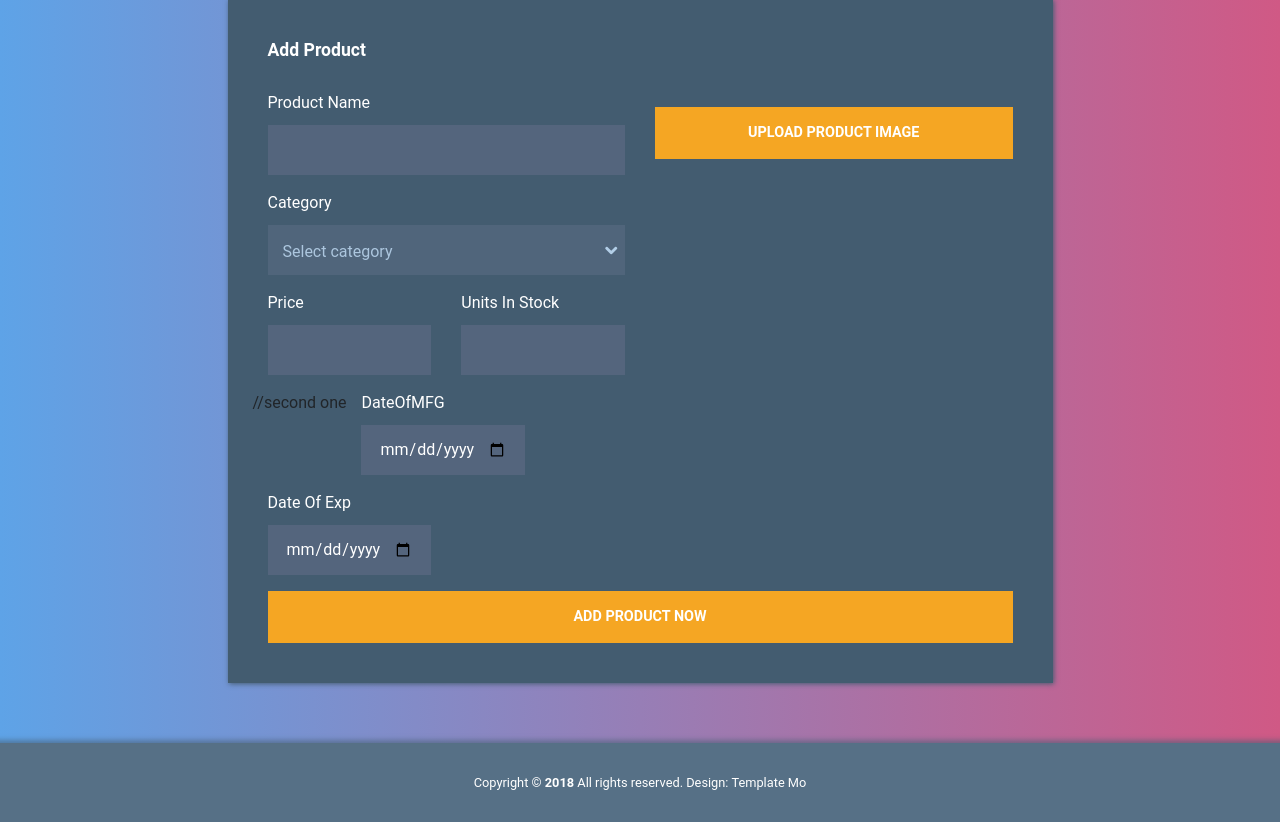
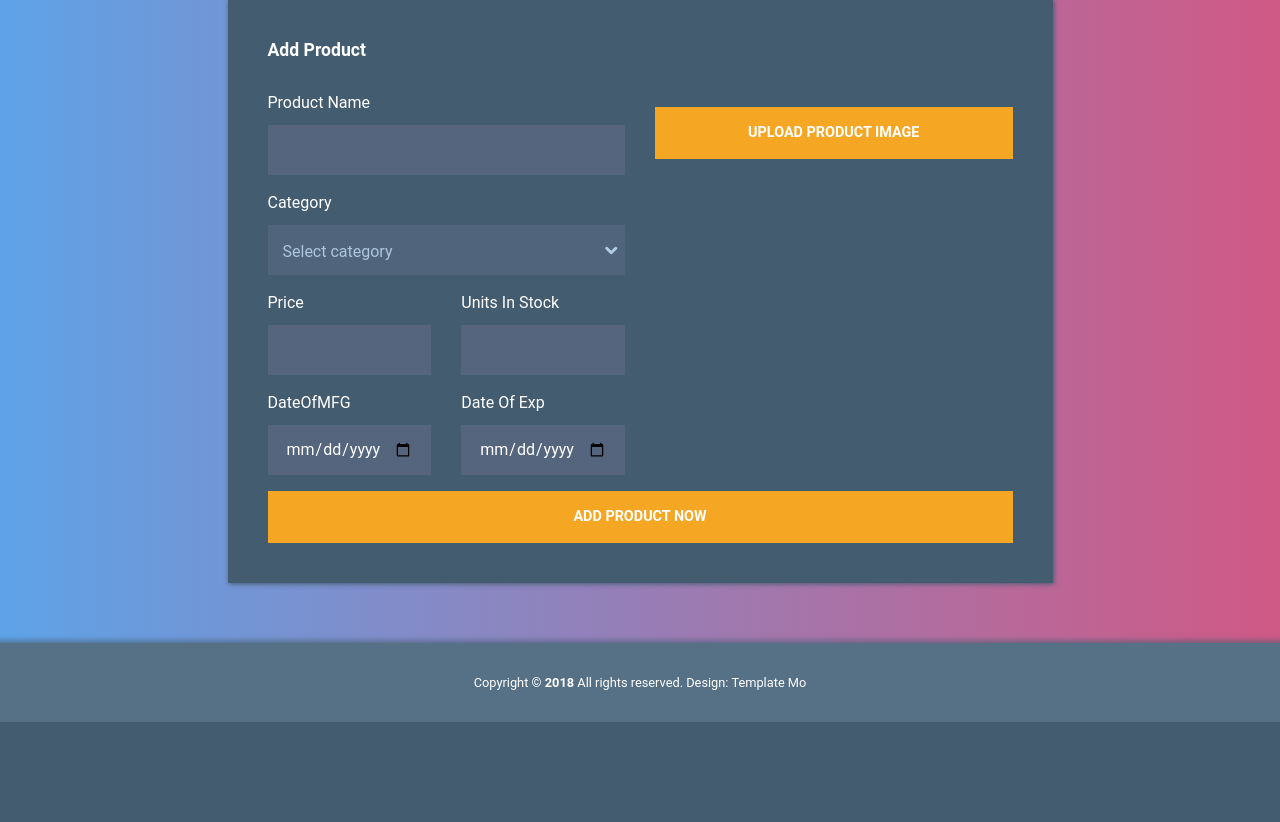
Before and after one commit to Nkshra09/ProductLifecycleMgnt, a PHP site: page /add-product.php in a window 1280 px wide. Shown: the part 158-980 px from the top of the page. After the commit the page ends 880 px from the top, so only its background shows below. Run offline with PHP 8.4, Linux system fonts and the light colour scheme; some libraries are stand-ins or nearby versions.

Commit message:
Update add-product.php

```diff
--- a/add-product.php
+++ b/add-product.php
@@ -217,7 +217,8 @@ if ($_SERVER["REQUEST_METHOD"] == "POST") {
                           />
                         </div>
                   </div>
-                  <div class="row"> //second one
+                  <div class="row">
+<!-- 			  second one -->
                       <div class="form-group mb-3 col-xs-12 col-sm-6">
                           <label
                             for="expire_date"
```
